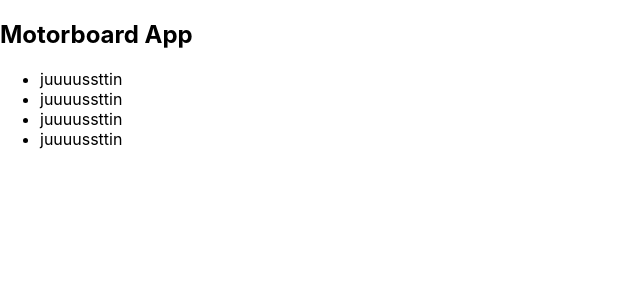
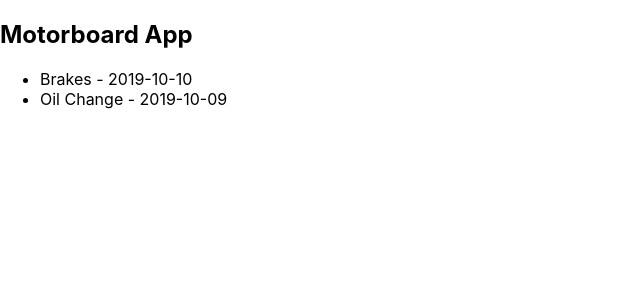
Before and after one commit to justinparrish/project-4, a React (Create React App) app in the folder client/: page / in a window 1280 px wide. Shown: the top 300 px of the page, without its empty margins (0-640 px from the left). Built offline with nearby package versions, Linux system fonts and the light colour scheme.

Commit message:
services listed

```diff
--- a/client/src/App.js
+++ b/client/src/App.js
@@ -1,6 +1,6 @@
 import React from 'react';
 
-//---------For log tab and dashboard card---------
+//---------Car Info---------
 const carNickname = (car) => (
   <li>{car.nickname} </li>
 )
@@ -19,6 +19,7 @@ const carNicknameList = (car) => (
   </ul>
 )
 
+//---------Owner Info---------
 const username = (text) => (
   <li>{text.username}</li>
 )
@@ -29,9 +30,53 @@ const usernameList = (list) => (
   </ul>
 )
 
-const user = {username: 'juuuussttin'}
+//---------Service History Info---------
+const servicePreview = (info) => (
+  <li>{info.service} - {info.date}</li>
+)
 
-const users =
+const serviceList = (list) => (
+  <ul>
+    {list.map(servicePreview)}
+  </ul>
+)
+
+const service =
+  {
+    dealership: 'matt chevy',
+    location: 'sylvania, ga',
+    service: 'brakes',
+    mileage: 200000,
+    price: 59.90,
+    date: '2019-10-10',
+    note: 'my name is justin'
+  }
+
+const services =
+  [
+    {
+      dealership: 'matt chevy',
+      location: 'sylvania, ga',
+      service: 'Brakes',
+      mileage: 200000,
+      price: 59.90,
+      date: '2019-10-10',
+      note: 'my name is justin'
+    },
+    {
+      dealership: 'matt chevy',
+      location: 'sylvania, ga',
+      service: 'Oil Change',
+      mileage: 200000,
+      price: 59.90,
+      date: '2019-10-09',
+      note: 'my name is justin'
+    }
+  ]
+
+const owner = {username: 'juuuussttin'}
+
+const owners =
   [
     {username: 'juuuussttin'},
     {username: 'juuuussttin'},
@@ -71,7 +116,7 @@ const App = () => {
   return (
     <div>
     <h2>Motorboard App</h2>
-    {usernameList(users)}
+    {serviceList(services)}
     </div>
   )
 }
```
